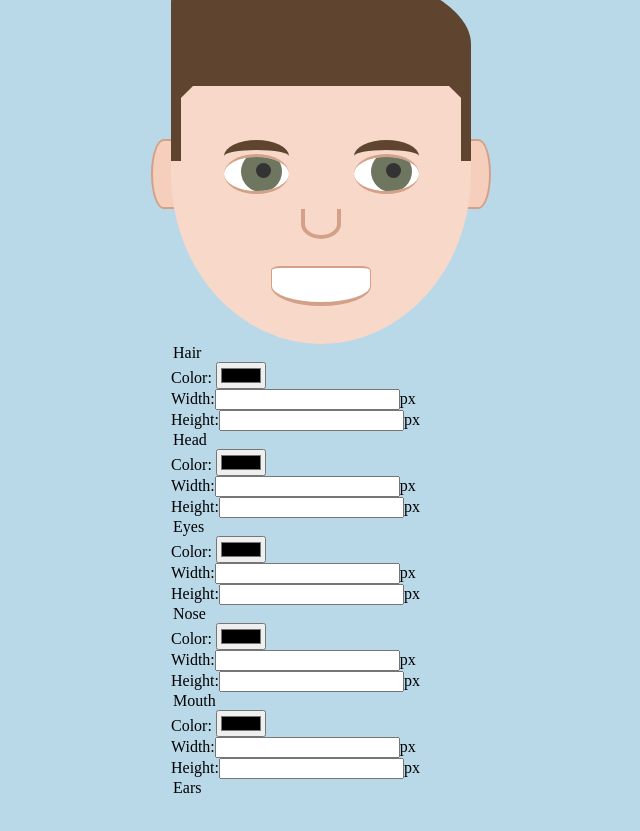
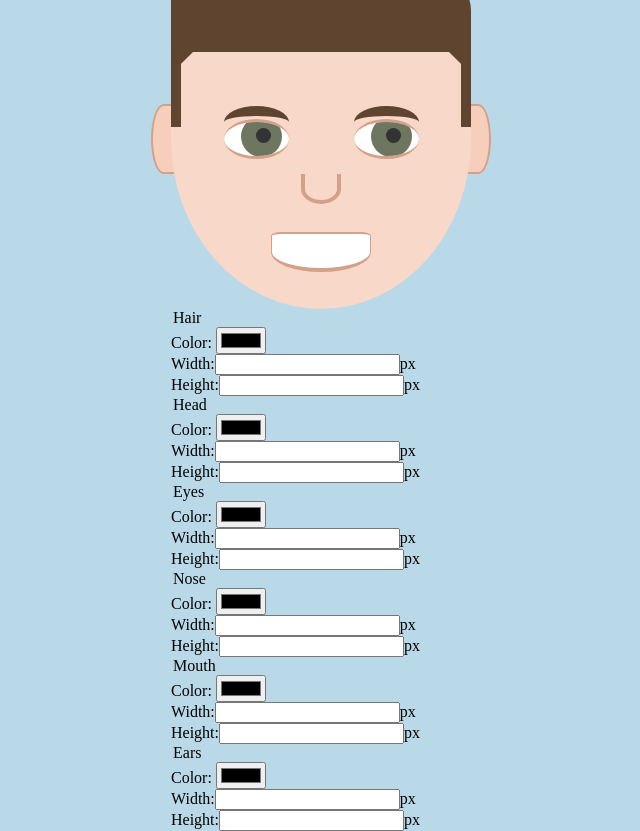
Before and after one commit to collerhatguy/face-maker-2, a React (Create React App) app: page / in a window 1280 px wide. Shown: the whole page, without its empty margins (319-959 px from the left). Before the commit the page ends 800 px from the top, so only its background shows below. Built offline with nearby package versions, Linux system fonts and the light colour scheme.

Commit message:
added ears adjustments but width doesnt work

```diff
--- a/src/App.js
+++ b/src/App.js
@@ -3,28 +3,8 @@ import React, {useReducer, useEffect} from "react";
 import './styles/App.css';
 import Head from "./components/Head";
 import Form from "./components/Form";
-import reducer from "./reducer";
+import reducer, { ACTIONS } from "./reducer";
 
-const ACTIONS = {
-    setHairColor: "set-hair-color",
-    setHairWidth: "set-hair-width",
-    setHairHeight: "set-hair-height",
-    setHeadColor: "set-head-color",
-    setHeadWidth: "set-head-width",
-    setHeadHeight: "set-head-height",
-    setEyeColor: "set-eye-color",
-    setEyeWidth: "set-eye-width",
-    setEyeHeight: "set-eye-height",
-    setNoseColor: "set-nose-color",
-    setNoseWidth: "set-nose-width",
-    setNoseHeight: "set-nose-height",
-    setMouthColor: "set-mouth-color",
-    setMouthWidth: "set-mouth-width",
-    setMouthHeight: "set-mouth-height",
-    setEars: "set-eyes",
-    setMouth: "set-mouth",
-    setEars: "set-ears",
-  }
 
 function App() {
   const intialState = {
--- a/src/components/Form.js
+++ b/src/components/Form.js
@@ -76,6 +76,15 @@ export default function Form({dispatch, ACTIONS}) {
             </feildset>
             <feildset>
                 <legend>Ears</legend>
+                <ColorInput
+                    bodyPart="ears"
+                    changeColor={(value) => changePart(value, ACTIONS.setEarsColor)}
+                />
+                <SizeInput
+                    bodyPart="ears"
+                    changeWidth={(value) => changePart(value, ACTIONS.setEarsWidth)}
+                    changeHeight={(value) => changePart(value, ACTIONS.setEarsHeight)}
+                />
             </feildset>
         </form>
     )
--- a/src/components/Head.js
+++ b/src/components/Head.js
@@ -45,10 +45,13 @@ export default function Head({face}) {
                 style={face.mouth}
                 class="mouth"></div>
             <div
-                style={face.ears}
                 class="ears">
-                <div class="ear"></div>
-                <div class="ear"></div>
+                <div
+                    style={face.ears}
+                    class="ear"></div>
+                <div
+                    style={face.ears}
+                    class="ear"></div>
             </div>
       </div>
     )
--- a/src/reducer.js
+++ b/src/reducer.js
@@ -1,5 +1,5 @@
 
-const ACTIONS = {
+export const ACTIONS = {
     setHairColor: "set-hair-color",
     setHairWidth: "set-hair-width",
     setHairHeight: "set-hair-height",
@@ -15,6 +15,9 @@ const ACTIONS = {
     setMouthColor: "set-mouth-color",
     setMouthWidth: "set-mouth-width",
     setMouthHeight: "set-mouth-height",
+    setEarsColor: "set-ears-color",
+    setEarsWidth: "set-ears-width",
+    setEarsHeight: "set-ears-height",
     setEars: "set-eyes",
     setMouth: "set-mouth",
     setEars: "set-ears",
@@ -143,6 +146,30 @@ export default function reducer(state, action) {
                     height: action.payload.value,
                 }
             }
+        case ACTIONS.setEarsColor:
+            return {
+                ...state,
+                ears: {
+                    ...state.ears,
+                    backgroundColor: action.payload.value,
+                }
+            }
+        case ACTIONS.setEarsWidth:
+            return {
+                ...state,
+                ears: {
+                    ...state.ears,
+                    width: action.payload.value,
+                }
+            }
+        case ACTIONS.setEarsHeight:
+            return {
+                ...state,
+                ears: {
+                    ...state.ears,
+                    height: action.payload.value,
+                }
+            }
         default: return state;
     }
 }
```
